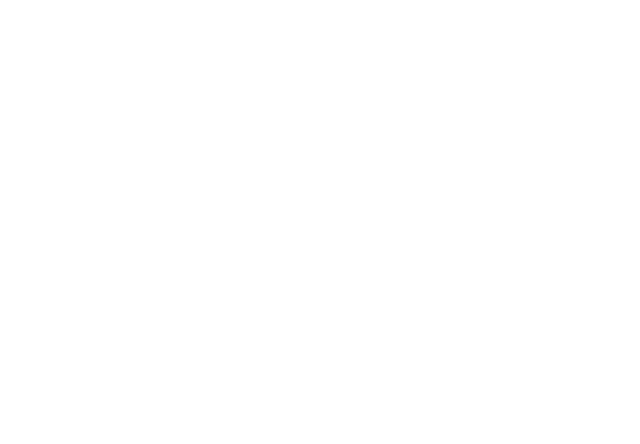
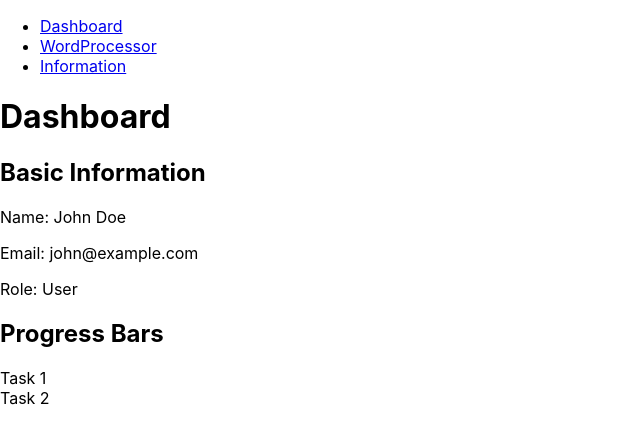
Before and after one commit to PortableHatchet/writer, a React (Create React App) app: page / in a window 1280 px wide. Shown: the top 444 px of the page, without its empty margins (0-640 px from the left). Built offline with nearby package versions, Linux system fonts and the light colour scheme.

Commit message:
Set up some basic pages to work with

```diff
--- a/package.json
+++ b/package.json
@@ -10,6 +10,7 @@
     "react-dom": "^18.2.0",
     "react-router-dom": "^6.15.0",
     "react-scripts": "5.0.1",
+    "router-dom": "^2.2.11",
     "web-vitals": "^2.1.4"
   },
   "scripts": {
--- a/src/App.js
+++ b/src/App.js
@@ -1,13 +1,23 @@
 import logo from './logo.svg';
 import './App.css';
 import WordProcessor from './wordProcessor';
-import Sidebar from './sidebar';
+import Navbar from './navbar';
+import { BrowserRouter as Router, Route, Routes } from 'react-router-dom';
+import Dashboard from './Dashboard';
+import Information from './Information';
+
 
 function App() {
-  <div className="App">
-      <Sidebar />
-      {/* Add the main content of your application here */}
-    </div>
+  return (
+    <Router>
+      <Navbar />
+      <Routes>
+        <Route path="/" element={<Dashboard />} />
+        <Route path="/wordprocessor" element={<WordProcessor />} />
+        <Route path="/info" element={<Information />} />
+      </Routes>
+    </Router>
+  );
 }
 
 export default App;
--- /dev/null
+++ b/src/Dashboard.jsx
@@ -0,0 +1,36 @@
+import React from 'react';
+
+function Dashboard() {
+  return (
+    <div>
+      <h1>Dashboard</h1>
+
+      {/* Basic Information */}
+      <div>
+        <h2>Basic Information</h2>
+        <p>Name: John Doe</p>
+        <p>Email: john@example.com</p>
+        <p>Role: User</p>
+      </div>
+
+      {/* Progress Bars */}
+      <div>
+        <h2>Progress Bars</h2>
+        <div className="progress-bar">
+          <span>Task 1</span>
+          <div className="progress">
+            <div className="progress-inner" style={{ width: '60%' }}></div>
+          </div>
+        </div>
+        <div className="progress-bar">
+          <span>Task 2</span>
+          <div className="progress">
+            <div className="progress-inner" style={{ width: '80%' }}></div>
+          </div>
+        </div>
+      </div>
+    </div>
+  );
+}
+
+export default Dashboard;
--- /dev/null
+++ b/src/Information.jsx
@@ -0,0 +1,45 @@
+import React, { useState } from 'react';
+
+function Information() {
+  const [items, setItems] = useState([]); // State to store the list of items
+  const [newItem, setNewItem] = useState(''); // State to store the new item being added
+
+  // Function to add a new item to the list
+  const addItem = () => {
+    if (newItem.trim() !== '') {
+      setItems([...items, newItem]);
+      setNewItem('');
+    }
+  };
+
+  // Function to handle input changes
+  const handleInputChange = (e) => {
+    setNewItem(e.target.value);
+  };
+
+  return (
+    <div>
+      <h1>Item List</h1>
+
+      {/* Input field to add new items */}
+      <div>
+        <input
+          type="text"
+          placeholder="Enter a new item"
+          value={newItem}
+          onChange={handleInputChange}
+        />
+        <button onClick={addItem}>Add</button>
+      </div>
+
+      {/* Display the list of items as a bulleted list */}
+      <ul>
+        {items.map((item, index) => (
+          <li key={index}>{item}</li>
+        ))}
+      </ul>
+    </div>
+  );
+}
+
+export default Information;
--- /dev/null
+++ b/src/navbar.jsx
@@ -0,0 +1,24 @@
+import React, { useState } from "react";
+import { useNavigate } from "react-router-dom";
+import { Link } from 'react-router-dom';
+
+
+function Navbar() {
+  return (
+    <nav>
+      <ul>
+        <li>
+          <Link to="/">Dashboard</Link>
+        </li>
+        <li>
+          <Link to="/wordprocessor">WordProcessor</Link>
+        </li>
+        <li>
+          <Link to="/info">Information</Link>
+        </li>
+      </ul>
+    </nav>
+  );
+}
+
+export default Navbar;
--- a/src/sidebar.css
+++ b/src/sidebar.css
@@ -0,0 +1,35 @@
+.sidebar {
+    width: 250px;
+    height: 100%;
+    background-color: #333;
+    color: #fff;
+    transition: width 0.3s;
+    overflow: hidden;
+  }
+
+  .sidebar.minimized {
+    width: 60px;
+  }
+
+  .toggle-button {
+    background-color: #444;
+    color: #fff;
+    border: none;
+    padding: 10px;
+    cursor: pointer;
+  }
+
+  .nav-menu {
+    list-style-type: none;
+    padding: 0;
+    margin: 0;
+  }
+
+  .nav-menu li {
+    padding: 10px;
+    border-bottom: 1px solid #555;
+  }
+
+  .nav-menu li:hover {
+    background-color: #555;
+  }
--- a/src/sidebar.jsx
+++ /dev/null
@@ -1,27 +0,0 @@
-import React, { useState } from 'react';
-import './sidebar.css'; // Import your CSS file for styling
-import WordProcessor from './wordProcessor';
-
-function Sidebar() {
-  const [isSidebarOpen, setIsSidebarOpen] = useState(true);
-
-  const toggleSidebar = () => {
-    setIsSidebarOpen(!isSidebarOpen);
-  };
-
-  return (
-    <div className={`sidebar ${isSidebarOpen ? '' : 'minimized'}`}>
-      <button onClick={toggleSidebar} className="toggle-button">
-        {isSidebarOpen ? 'Minimize' : 'Expand'}
-      </button>
-      <ul className="nav-menu">
-        <li><WordProcessor /></li>
-        <li>Item 2</li>
-        <li>Item 3</li>
-        {/* Add more navigation items as needed */}
-      </ul>
-    </div>
-  );
-}
-
-export default Sidebar;
```
Also changed, not shown: 1 other file (tests, documents, lock files or other folders).
